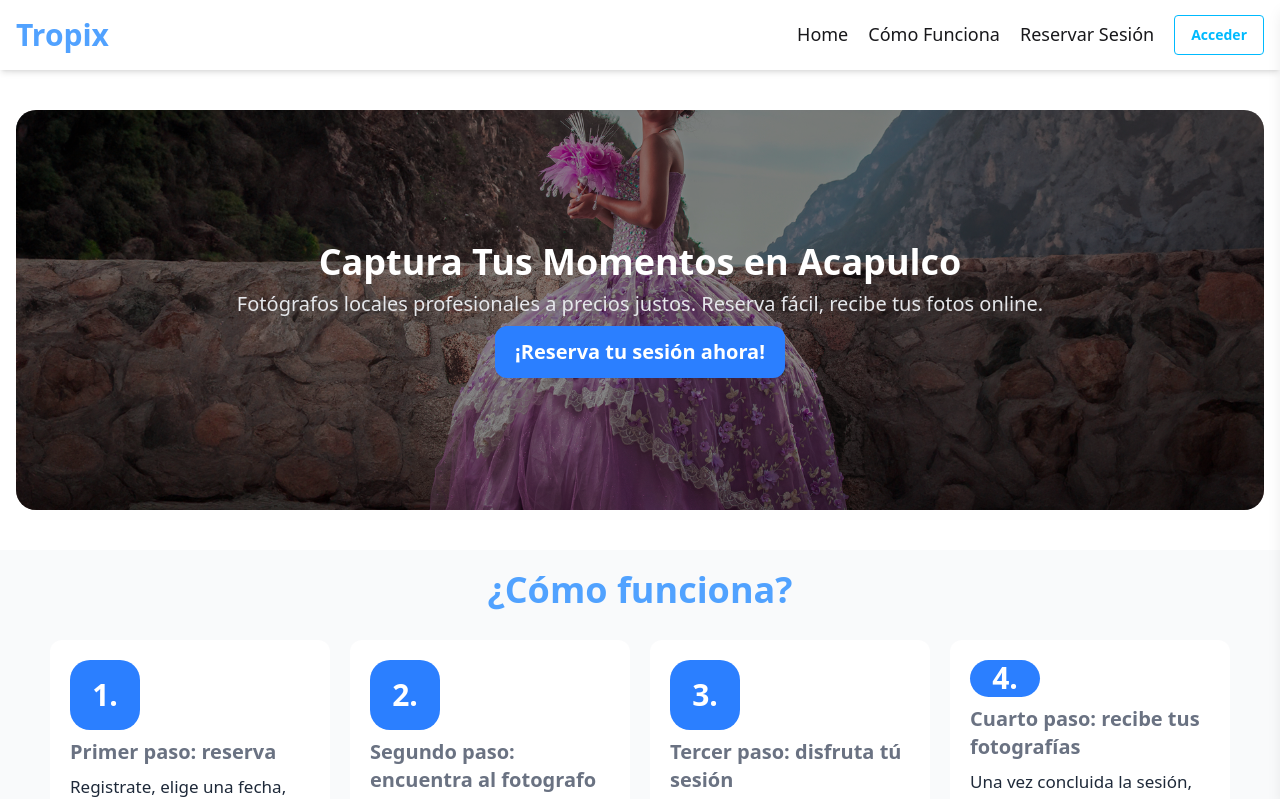
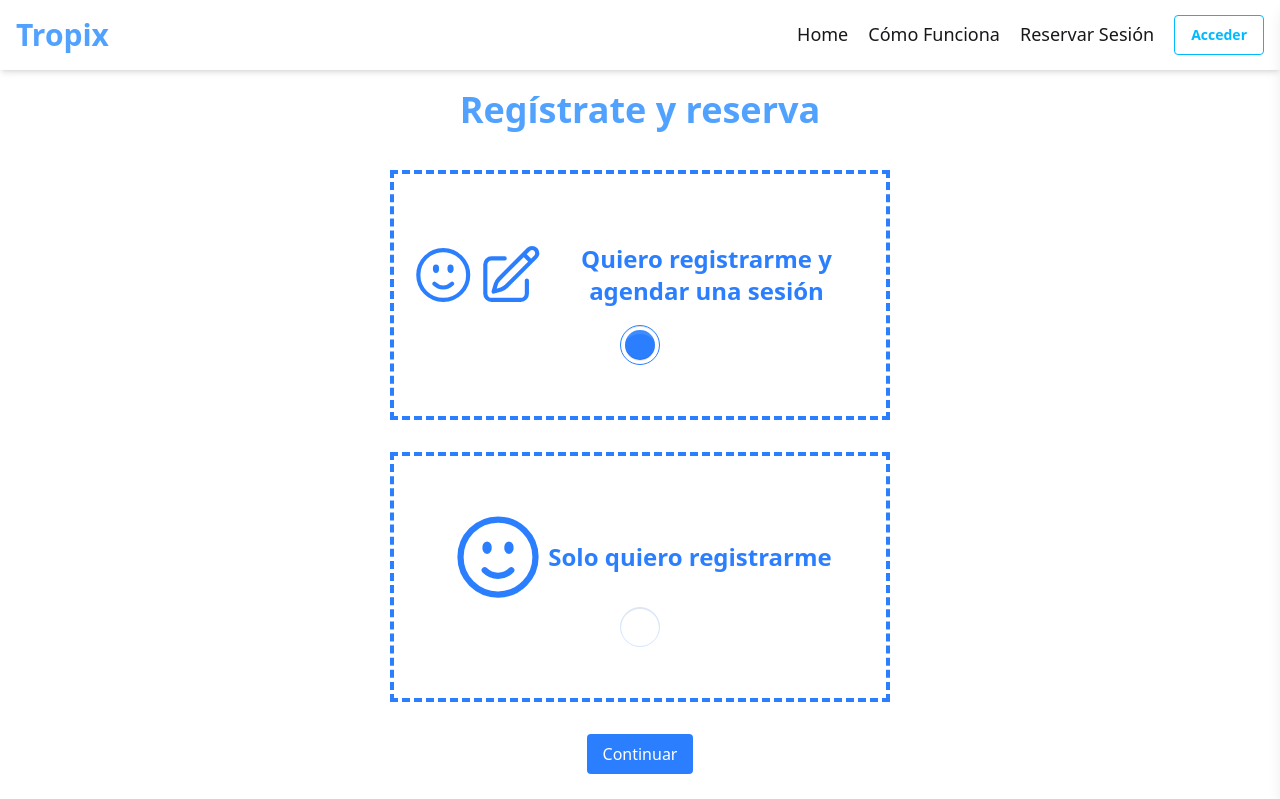
Before and after one commit to DavidAvila502/PhosellUi, a React (Vite) app: page /session in a window 1280 px wide. Before the commit this address led to /. Shown: the top 799 px of the page. Built offline with nearby package versions, Linux system fonts and the light colour scheme; no server answers.

Commit message:
Reserve page added

```diff
--- a/src/app/AppRoutes.tsx
+++ b/src/app/AppRoutes.tsx
@@ -8,6 +8,7 @@ import { ROLES } from "./constants/roles";
 import { ClientDashboard } from "../features/client/pages/ClientDashboard";
 import type { Roles } from "../features/auth/types/roles";
 import PublicLayout from "./layouts/PublicLayout";
+import Reserve from "../features/session/pages/Reserve";
 
 export function AppRoutes() {
    return (
@@ -23,6 +24,10 @@ export function AppRoutes() {
                   element={<Register />}
                />
             </Route>
+
+            <Route path={ROUTES.SESSION.ROOT}>
+               <Route index element={<Reserve />} />
+            </Route>
          </Route>
 
          <Route
--- a/src/app/constants/routes.ts
+++ b/src/app/constants/routes.ts
@@ -9,4 +9,8 @@ export const ROUTES = {
       ROOT: "/client",
       CLIENTDASHBOARD: "/dashboard",
    },
+   SESSION:{
+      ROOT:"/session",
+      RESERVE:"/reserve"
+   }
 };
--- a/src/app/layouts/PublicLayout.tsx
+++ b/src/app/layouts/PublicLayout.tsx
@@ -11,7 +11,7 @@ const PublicLayout = () => {
    const options: DrawerOption[] = [
       { label: "Home", path: ROUTES.HOME },
       { label: "Cómo funciona", path: `${ROUTES.HOME}#how-work`, isHash: true },
-      { label: "Reservar Sesión", path: ROUTES.HOME },
+      { label: "Reservar Sesión", path: ROUTES.SESSION.ROOT },
       { label: "Login", path: ROUTES.AUTH.ROOT },
    ];
 
--- /dev/null
+++ b/src/features/session/components/ReserveOption.tsx
@@ -0,0 +1,52 @@
+import type { ChangeEventHandler, FC } from "react";
+
+interface ReserveOptionsProps {
+   Icon1?: FC<React.SVGProps<SVGSVGElement>>;
+   Icon2?: FC<React.SVGProps<SVGSVGElement>>;
+   optionLabel: string;
+   nameGroup: string;
+   value: string;
+   onChange: ChangeEventHandler<HTMLInputElement> | undefined;
+   checked: boolean;
+}
+
+const ReserveOption = ({
+   Icon1,
+   Icon2,
+   optionLabel,
+   nameGroup,
+   checked,
+   value,
+   onChange,
+}: ReserveOptionsProps) => {
+   return (
+      <label
+         className="border-4 border-dashed border-blue-500 w-[500px] max-[530px]:w-[90%]
+                    h-[250px] max-[530px]:h-[200px] cursor-pointer flex flex-col items-center justify-center p-4 overflow-hidden"
+      >
+         <div className="flex items-center justify-center flex-row">
+            {Icon1 ? (
+               <Icon1 className="text-blue-500 size-[100px] max-[530px]:size-[80px]" />
+            ) : null}
+            {Icon2 ? (
+               <Icon2 className="text-blue-500 size-[100px] max-[530px]:size-[80px]" />
+            ) : null}
+
+            <p className="text-2xl text-center text-blue-500 font-bold max-[530px]:text-xl max-[360px]:text-[15px]">
+               {optionLabel}
+            </p>
+         </div>
+
+         <input
+            onChange={onChange}
+            type="radio"
+            name={nameGroup}
+            value={value}
+            checked={checked}
+            className="radio size-[40px] text-blue-500 max-[530px]:size-[30px]"
+         />
+      </label>
+   );
+};
+
+export default ReserveOption;
--- /dev/null
+++ b/src/features/session/pages/Reserve.tsx
@@ -0,0 +1,53 @@
+import SectionTitle from "../../home/components/SectionTitle";
+import styles from "../../../styles/customStyles";
+import { FaceSmileIcon, PencilSquareIcon } from "@heroicons/react/24/outline";
+import ReserveOption from "../components/ReserveOption";
+import { useState, type ChangeEvent } from "react";
+import ClassicButton from "../../../shared/components/ClassicButton";
+
+type ReserveOptionType = "opt1" | "opt2";
+
+const Reserve = () => {
+   const [selectedOption, setSelectedOption] =
+      useState<ReserveOptionType>("opt1");
+
+   const handleChange = (e: ChangeEvent<HTMLInputElement>) => {
+      const value = e.target.value as ReserveOptionType;
+
+      setSelectedOption(value);
+   };
+
+   return (
+      <div className="flex w-full flex-col items-center min-h-[calc(100vh-70px)]">
+         <SectionTitle text="Regístrate y reserva" />
+
+         <div
+            className={`mx-auto flex flex-col items-center w-full gap-8
+                     ${styles.innerwidth} ${styles.paddings} mt-[40px]`}
+         >
+            <ReserveOption
+               value={"opt1"}
+               Icon1={FaceSmileIcon}
+               Icon2={PencilSquareIcon}
+               optionLabel="Quiero registrarme y agendar una sesión"
+               nameGroup="registergroup"
+               checked={"opt1" == selectedOption}
+               onChange={handleChange}
+            />
+
+            <ReserveOption
+               value="opt2"
+               Icon1={FaceSmileIcon}
+               optionLabel="Solo quiero registrarme"
+               nameGroup="registergroup"
+               checked={"opt2" == selectedOption}
+               onChange={handleChange}
+            />
+
+            <ClassicButton type="button" text="Continuar" color="bg-blue-500" />
+         </div>
+      </div>
+   );
+};
+
+export default Reserve;
--- a/src/shared/components/PublicNavbar.tsx
+++ b/src/shared/components/PublicNavbar.tsx
@@ -42,7 +42,7 @@ const PublicNavbar = ({ toggleDrawer }: PublicNavbarProps) => {
                   className="hover:border-solid border-b-2 border-b-transparent hover:border-b-2
                              hover:border-blue-400 hover:text-blue-400 transition-all duration-200"
                >
-                  <Link to={""}>Reservar Sesión</Link>
+                  <Link to={ROUTES.SESSION.ROOT}>Reservar Sesión</Link>
                </li>
 
                <li className="btn btn-outline btn-info hover:text-white">
```
